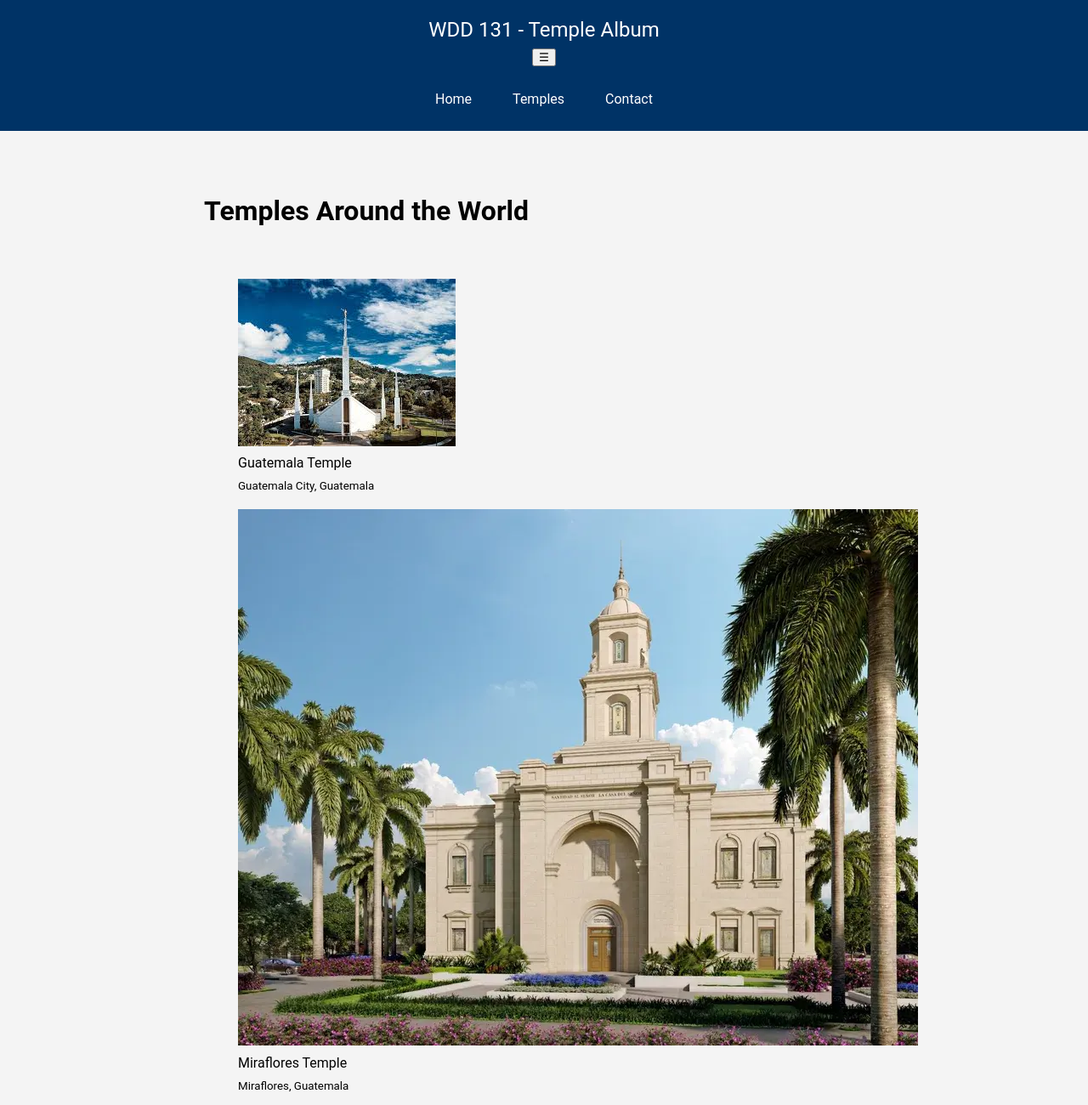
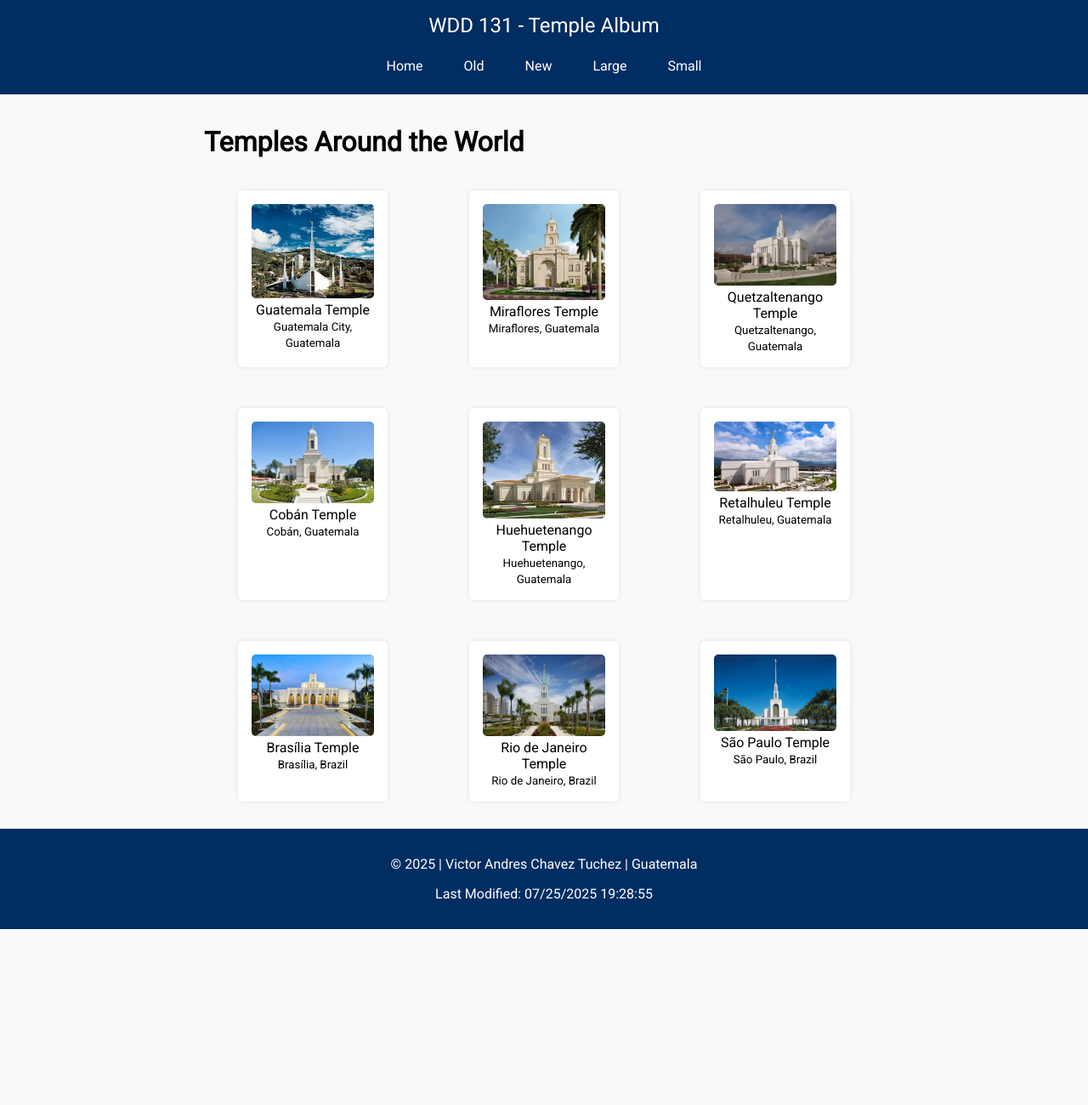
Before and after one commit to VictorChavez0501/wdd131, a plain HTML site: page temples.html in a window 1280 px wide. Shown: the top 1300 px of the page at 85% size. After the commit the page ends 1093 px from the top, so only its background shows below. Drawn offline with Linux system fonts and the light colour scheme.

Commit message:
Fixed problems

```diff
--- a/index.html
+++ b/index.html
@@ -3,30 +3,37 @@
 <head>
   <meta charset="UTF-8" />
   <meta name="viewport" content="width=device-width, initial-scale=1.0"/>
-  <title>Victor Andres Chavez Tuchez | WDD 131</title>
+  <meta name="description" content="WDD 131 – Dynamic Web Fundamentals | Victor Andres Chavez Tuchez | Portfolio home page for the web development course." />
+  <meta name="author" content="Victor Andres Chavez Tuchez" />
+  <title>WDD 131 – Dynamic Web Fundamentals – Victor Andres Chavez Tuchez</title>
+  <link href="https://fonts.googleapis.com/css2?family=Roboto&display=swap" rel="stylesheet" />
   <link rel="stylesheet" href="styles/base.css" />
+  <script src="scripts/getdates.js" defer></script>
 </head>
 <body>
   <header>
-    <h1>Victor Andres Chavez Tuchez</h1>
+    <span id="course-title">WDD 131 – Dynamic Web Fundamentals</span>
     <nav>
-      <button id="menu" aria-label="Toggle Menu">&#9776;</button>
-      <ul class="navigation">
-        <li><a href="index.html" class="active">Home</a></li>
-        <li><a href="temple/main.html">Temples</a></li>
-      </ul>
+      <a href="https://www.linkedin.com" target="_blank">LinkedIn</a>
+      <a href="https://byupw.instructure.com/" target="_blank">Canvas</a>
+      <a href="https://www.churchofjesuschrist.org/study/scriptures/bofm/1-ne/3?lang=eng&id=p7#p7" target="_blank">Scripture</a>
+      <a href="temple/main.html">Final Project</a>
     </nav>
   </header>
 
   <main>
-    <picture>
-      <img src="temple/guatemala.jpg" alt="Templo de Guatemala" width="300">
-    </picture>
-    <section>
+    <h1>Victor Andres Chavez Tuchez</h1>
+
+    <section class="card">
       <h2>About Me</h2>
-      <p>I am from Guatemala and I love web development and learning new things. This is part of my WDD131 project.</p>
-      <h3>Guatemala</h3>
-      <p>Guatemala is a beautiful country with rich history and culture.</p>
+      <img src="images/profile.jpg" alt="Victor Chavez smiling" />
+      <p>I am from Guatemala and I love web development, music, and learning new things. I'm currently studying WDD131 and enjoying the creative process of building the web.</p>
+    </section>
+
+    <section class="card">
+      <h2>My Favorite Place</h2>
+      <img src="images/guatemala_hero.jpg" alt="Landscape of Guatemala" />
+      <p>Guatemala is a vibrant country full of culture, history, and stunning landscapes. From volcanoes to ancient ruins, it's a land of beauty and inspiration.</p>
     </section>
   </main>
 
@@ -34,7 +41,5 @@
     <p>&copy; <span id="currentyear"></span> Victor Andres Chavez Tuchez | Guatemala</p>
     <p id="lastModified"></p>
   </footer>
-
-  <script src="scripts/getdates.js"></script>
 </body>
 </html>
--- a/scripts/getdates.js
+++ b/scripts/getdates.js
@@ -1,5 +1,5 @@
-// Dynamically set current year
-document.getElementById("currentyear").textContent = new Date().getFullYear();
+// Set current year
+document.getElementById('currentyear').textContent = new Date().getFullYear();
 
-// Dynamically set last modified date
-document.getElementById("lastModified").textContent = `Last Modified: ${document.lastModified}`;
+// Set last modified date
+document.getElementById('lastModified').textContent = `Last Modified: ${document.lastModified}`;
--- a/scripts/temples.js
+++ b/scripts/temples.js
@@ -1,13 +1,14 @@
-// Footer info
+// Fecha actual en el footer
 document.getElementById("year").textContent = new Date().getFullYear();
-document.getElementById("lastModified").textContent = document.lastModified;
 
-// Hamburger toggle
-const menuButton = document.getElementById("menu");
-const navMenu = document.getElementById("navMenu");
+// Fecha de última modificación
+document.getElementById("lastModified").textContent = `Last Modified: ${document.lastModified}`;
 
-menuButton.addEventListener("click", () => {
-  const isOpen = navMenu.style.display === "flex";
-  navMenu.style.display = isOpen ? "none" : "flex";
-  menuButton.innerHTML = isOpen ? "&#9776;" : "&#10005;";
+// Funcionalidad del menú hamburguesa
+const menuToggle = document.querySelector(".menu-toggle");
+const navigation = document.querySelector(".navigation");
+
+menuToggle.addEventListener("click", () => {
+  navigation.classList.toggle("show");
+  menuToggle.textContent = navigation.classList.contains("show") ? "✖" : "☰";
 });
--- a/styles/temples-large.css
+++ b/styles/temples-large.css
@@ -1,13 +1,16 @@
-nav {
-  display: flex !important;
-  justify-content: center;
-  flex-direction: row;
+@media screen and (min-width: 768px) {
+  .menu-toggle {
+    display: none;
   }
 
-#menu {
-  display: none;
+  .navigation {
+    display: flex !important;
+    flex-direction: row;
+    justify-content: center;
+    gap: 2rem;
   }
 
   .container {
     grid-template-columns: repeat(auto-fit, minmax(250px, 1fr));
   }
+}
--- a/styles/temples.css
+++ b/styles/temples.css
@@ -1,49 +1,61 @@
 body {
-  font-family: 'Raleway', sans-serif;
+  font-family: 'Roboto', sans-serif;
   margin: 0;
-  padding: 0;
+  background-color: #f9f9f9;
 }
 
 header {
+  background-color: #002d62;
+  color: white;
+  padding: 1rem;
   text-align: center;
-  background-color: #003366;
-  color: #fff;
-  padding: 1rem;
   position: relative;
 }
 
-#menu {
-  font-size: 2rem;
+#course-title {
+  display: block;
+  font-size: 1.5rem;
+}
+
+.menu-toggle {
   background: none;
   border: none;
   color: white;
+  font-size: 1.8rem;
   position: absolute;
+  top: 1rem;
   right: 1rem;
-  top: 1rem;
+  display: block;
 }
 
-nav {
+.navigation {
   display: none;
   flex-direction: column;
-  gap: 10px;
+  align-items: center;
+  gap: 1rem;
   margin-top: 1rem;
 }
 
-nav a {
+.navigation.show {
+  display: flex;
+}
+
+.navigation a {
   color: white;
   text-decoration: none;
   padding: 0.5rem;
-  background-color:#0059b3;
+  transition: background-color 0.3s;
 }
 
-nav a:hover {
-  background-color: #0059b3;
+.navigation a:hover {
+  background-color: #004b8d;
+  border-radius: 5px;
 }
 
 main {
+  padding: 1rem;
   max-width: 800px;
   margin: 0 auto;
-  padding: 1rem;
 }
 
 .container {
@@ -53,13 +65,22 @@ main {
 }
 
 figure {
-  margin: 0;
-  padding: 0;
+  background-color: white;
+  padding: 1rem;
+  box-shadow: 0 0 5px rgba(0,0,0,0.1);
+  border-radius: 5px;
+  text-align: center;
+}
+
+figure img {
+  max-width: 100%;
+  height: auto;
+  border-radius: 5px;
 }
 
 footer {
+  background-color: #002d62;
+  color: white;
   text-align: center;
-  color: white;
-  background-color:#0059b3;
   padding: 1rem;
 }
--- a/temples.html
+++ b/temples.html
@@ -4,10 +4,11 @@
   <meta charset="UTF-8" />
   <meta name="viewport" content="width=device-width, initial-scale=1.0" />
   <title>Temple Album</title>
-  <link rel="stylesheet" href="styles/base.css" />
+  <link href="https://fonts.googleapis.com/css2?family=Roboto&display=swap" rel="stylesheet">
+  <link rel="stylesheet" href="styles/temples.css" />
   <link rel="stylesheet" href="styles/temples-large.css" />
-  <script src="scripts/getdates.js" defer></script>
-  <script src="scripts/menu.js" defer></script>
+  <script src="scripts/temples.js" defer></script>
+
 </head>
 <body>
   <header>
@@ -15,8 +16,10 @@
     <button class="menu-toggle" aria-label="Toggle Menu">☰</button>
     <nav class="navigation">
       <a href="#">Home</a>
-      <a href="#">Temples</a>
-      <a href="#">Contact</a>
+      <a href="#">Old</a>
+      <a href="#">New</a>
+      <a href="#">Large</a>
+      <a href="#">Small</a>
     </nav>
   </header>
 
@@ -91,7 +94,7 @@
 
   <footer>
     <p>&copy; <span id="year"></span> | Victor Andres Chavez Tuchez | Guatemala</p>
-    <p>Last Modified: <span id="lastModified"></span></p>
+    <p id="lastModified"></p>
   </footer>
 </body>
 </html>
```
Also changed, not shown: styles/base.css (line endings or trailing spaces). Lines whose indentation alone changed are shown as unchanged.
